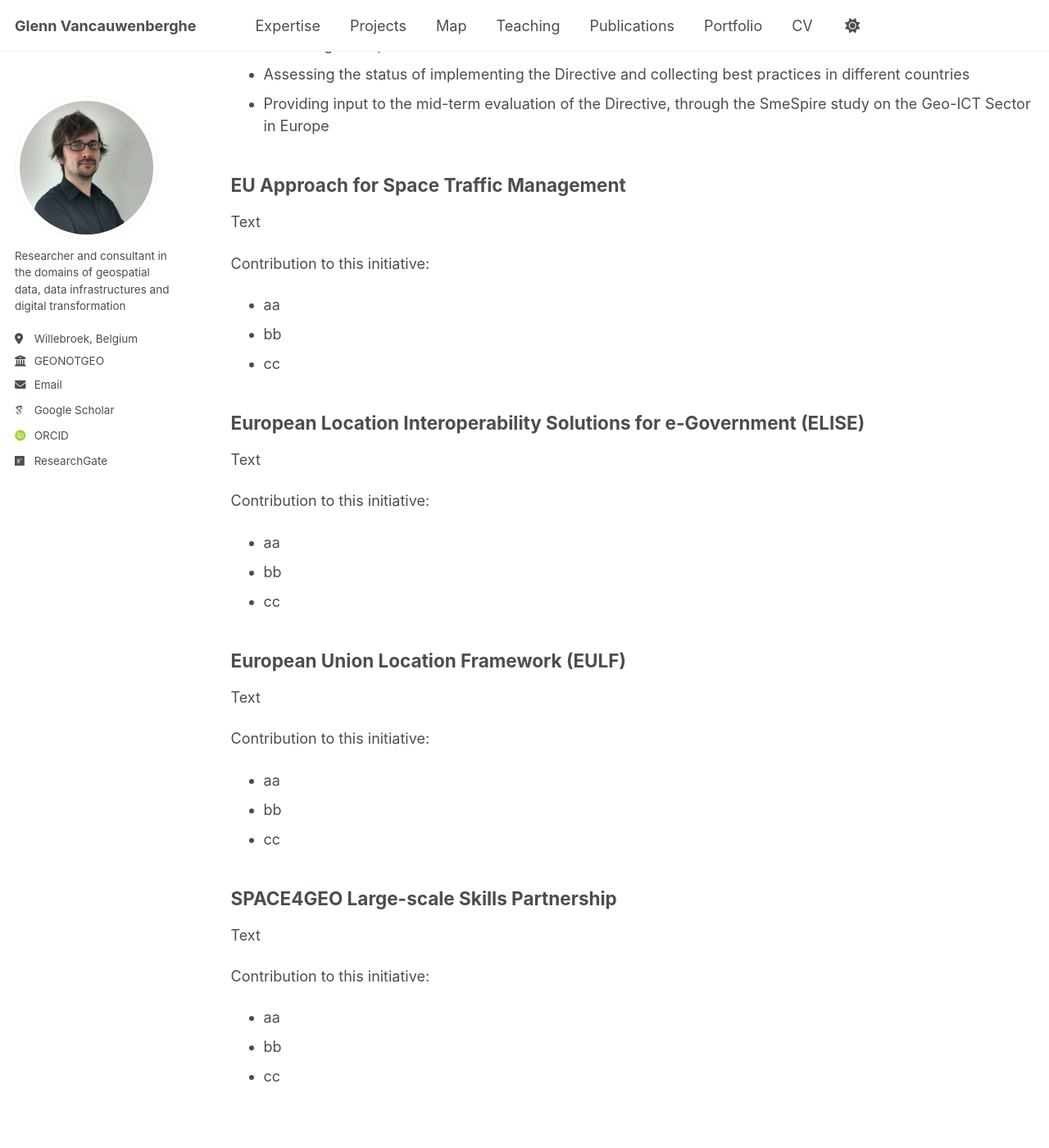
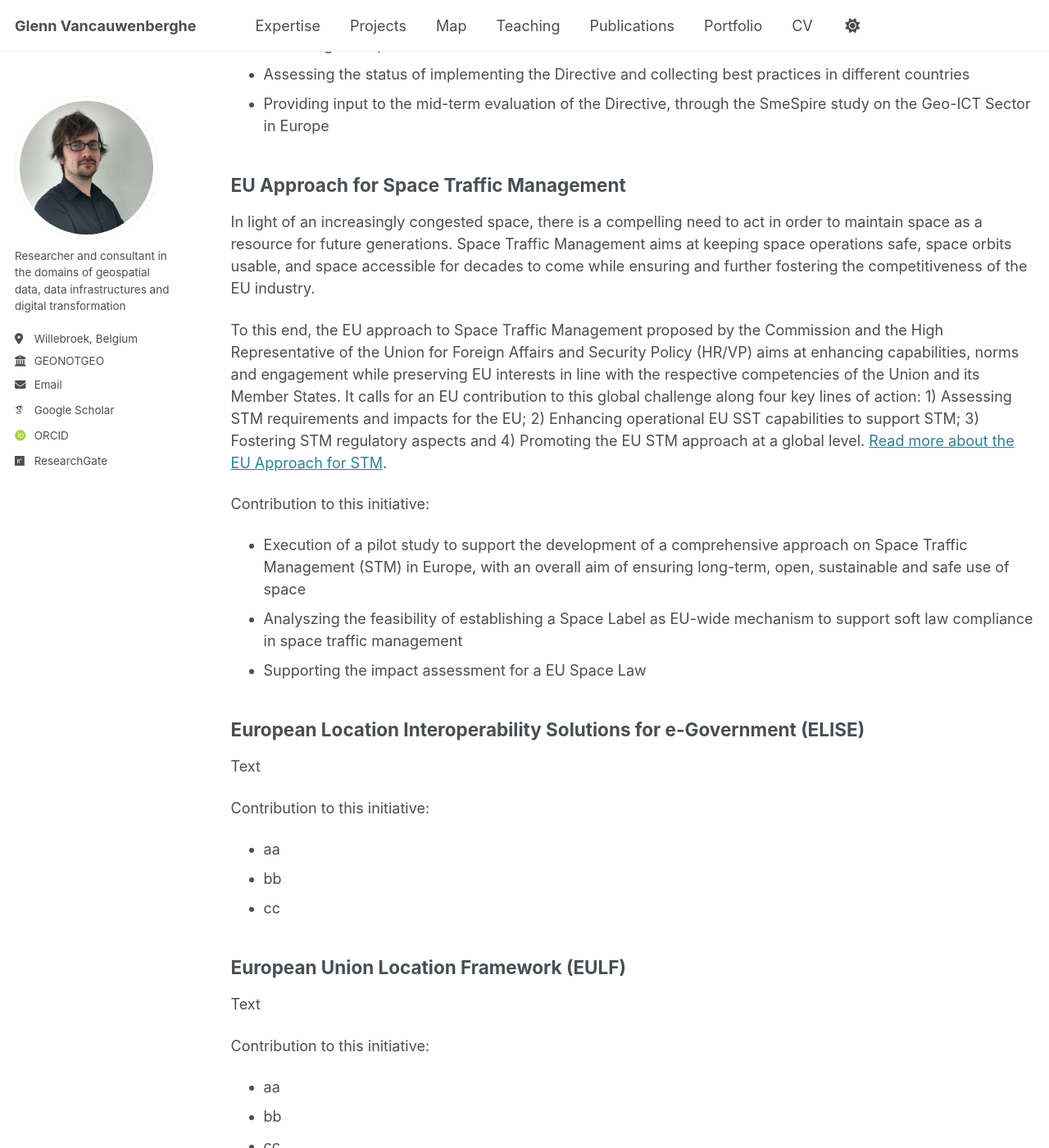
Before and after one commit to GVancauwenberghe/gvancauwenberghe.github.io, a Jekyll site: the page built from _pages/europe.md, in a window 1280 px wide and 1400 px high, scrolled down 660 px. Shown: the whole window at 82% size. Built offline with Jekyll 4.4.1, drawn with Linux system fonts in a browser that asks for light colours; some web fonts are replaced.

Commit message:
Update europe.md

```diff
--- a/_pages/europe.md
+++ b/_pages/europe.md
@@ -19,12 +19,15 @@ Contribution to this initiative:
 * Providing input to the mid-term evaluation of the Directive, through the SmeSpire study on the Geo-ICT Sector in Europe
 
 ## EU Approach for Space Traffic Management
-Text
+In light of an increasingly congested space, there is a compelling need to act in order to maintain space as a resource for future generations. Space Traffic Management aims at keeping space operations safe, space orbits usable, and space accessible for decades to come while ensuring and further fostering the competitiveness of the EU industry.
+
+To this end, the EU approach to Space Traffic Management proposed by the Commission and the High Representative of the Union for Foreign Affairs and Security Policy (HR/VP) aims at enhancing capabilities, norms and engagement while preserving EU interests in line with the respective competencies of the Union and its Member States. It calls for an EU contribution to this global challenge along four key lines of action: 1) Assessing STM requirements and impacts for the EU; 2)
+Enhancing operational EU SST capabilities to support STM; 3) Fostering STM regulatory aspects and 4) Promoting the EU STM approach at a global level. [Read more about the EU Approach for STM](https://defence-industry-space.ec.europa.eu/eu-space/space-traffic-management_en).
 
 Contribution to this initiative:
-* aa
-* bb
-* cc
+* Execution of a pilot study to support the development of a comprehensive approach on Space Traffic Management (STM) in Europe, with an overall aim of ensuring long-term, open, sustainable and safe use of space
+* Analyszing the feasibility of establishing a Space Label as EU-wide mechanism to support soft law compliance in space traffic management
+* Supporting the impact assessment for a EU Space Law
 
 
 ## European Location Interoperability Solutions for e-Government (ELISE)
```
